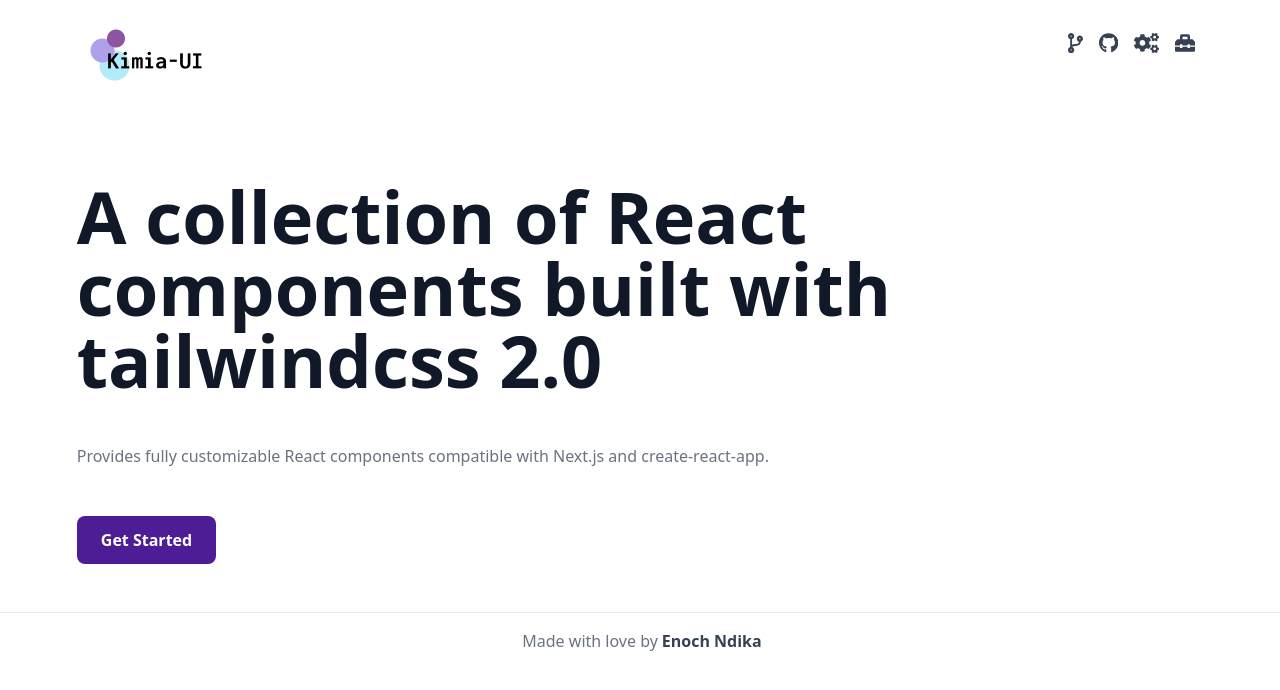
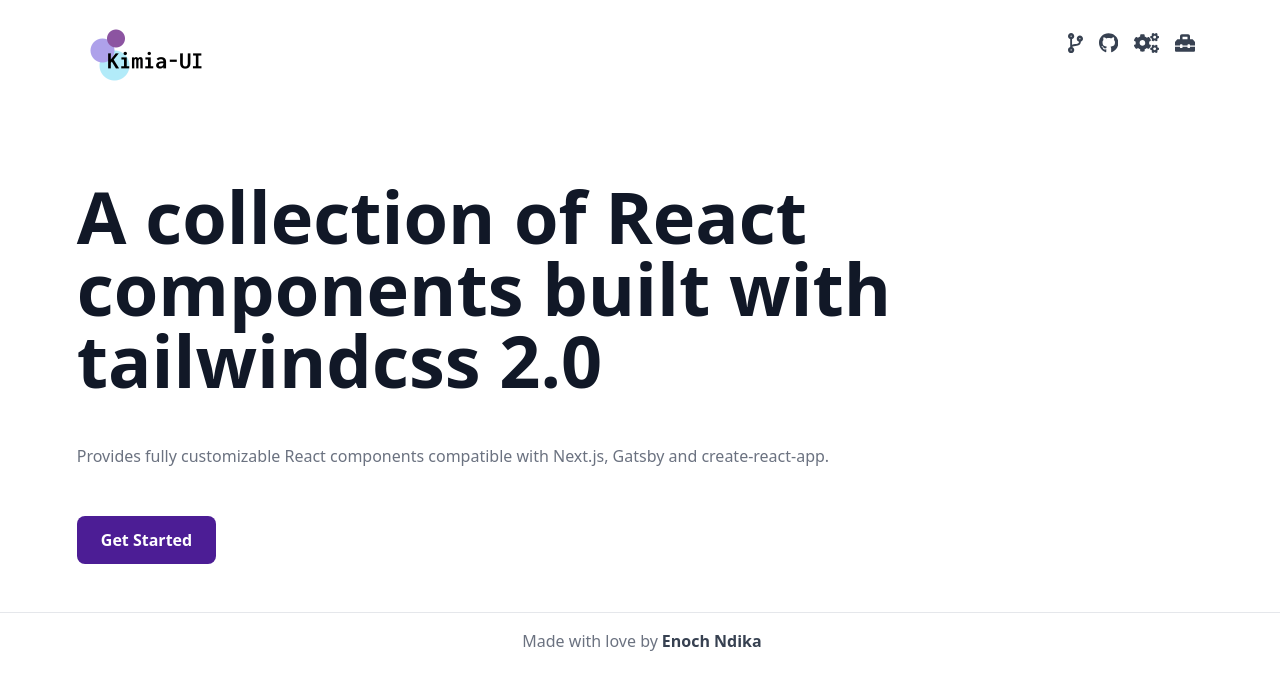
Before and after one commit to enochndika/kimia-UI, a Next.js app: page / in a window 1280 px wide. Shown: the top 690 px of the page. Built offline with nearby package versions, Linux system fonts and the light colour scheme.

Commit message:
update meta tag on home page and including gatsby

```diff
--- a/pages/index.tsx
+++ b/pages/index.tsx
@@ -15,7 +15,7 @@ export default function Home() {
         />
         <meta
           name="description"
-          content="Kimia-ui provides fully customizable React components compatible with Next.js and you won't end up with unused resources that will decrease your apps performance. All you have to do is copy and paste the source code of the component you want to use"
+          content="Kimia ui provides fully customizable React components built with tailwindcss compatible with Next.js, Gatsby and create-react-app. Just copy and paste the source code of the component you want to use"
           key="description"
         />
 
@@ -28,7 +28,7 @@ export default function Home() {
         />
         <meta
           property="og:description"
-          content="Kimia ui provides fully customizable React components compatible with Next.js and you won't end up with unused resources that will decrease your apps performance. All you have to do is copy and paste the source code of the component you want to use"
+          content="Kimia ui provides fully customizable React components built with tailwindcss compatible with Next.js, Gatsby and create-react-app. Just copy and paste the source code of the component you want to use"
         />
         <meta
           property="og:image"
@@ -45,7 +45,7 @@ export default function Home() {
         />
         <meta
           property="twitter:description"
-          content="Kimia ui provides fully customizable React components compatible with Next.js and you won't end up with unused resources that will decrease your apps performance. All you have to do is copy and paste the source code of the component you want to use"
+          content="Kimia ui provides fully customizable React components built with tailwindcss compatible with Next.js, Gatsby and create-react-app. Just copy and paste the source code of the component you want to use"
         />
         <meta
           property="twitter:image"
@@ -57,8 +57,8 @@ export default function Home() {
           A collection of React components built with tailwindcss 2.0
         </h1>
         <p className="my-12 text-gray-500 font-medium">
-          Provides fully customizable React components compatible with Next.js
-          and create-react-app.
+          Provides fully customizable React components compatible with Next.js,
+          Gatsby and create-react-app.
         </p>
         <div className="mt-12 mb-24 md:mb-12">
           <Link href="/configuration">
```
